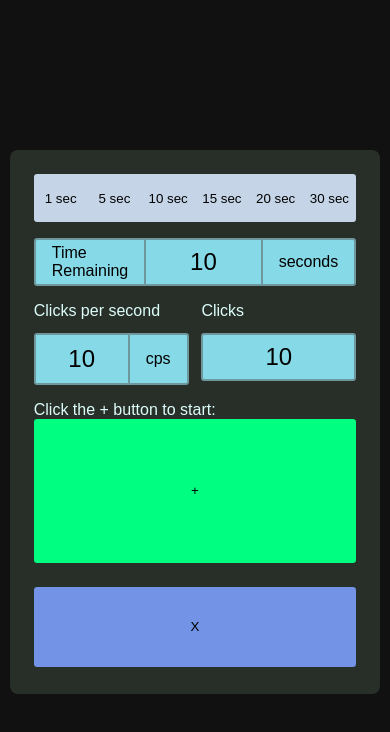
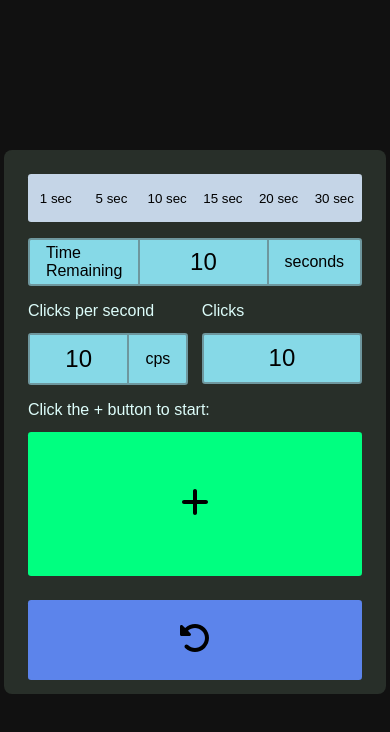
Before and after one commit to PaglaGamer0508/Click-speed-app-react-ts, a React (Vite) app: page / in a window 390 px wide. Shown: the top 732 px of the page. Built offline with nearby package versions, Linux system fonts and the light colour scheme.

Commit message:
Few more changes was made, and some optimization

```diff
--- a/src/components/click-speed/ClickSpeed.tsx
+++ b/src/components/click-speed/ClickSpeed.tsx
@@ -1,5 +1,7 @@
 import React from "react";
 import "./style.scss";
+import PlusIcon from "../../icons/plus.svg"
+import ResetIcon from "../../icons/reset.svg"
 
 const ClickSpeed: React.FC = () => {
   return (
@@ -40,8 +42,8 @@ const ClickSpeed: React.FC = () => {
       {/* Button Section */}
       <div id="btn-section">
         <span>Click the + button to start:</span>
-        <button id="plus-btn">+</button>
-        <button id="reset-btn">X</button>
+        <button id="plus-btn"><img src={PlusIcon} alt="Plus" /></button>
+        <button id="reset-btn"><img src={ResetIcon} alt="Reset" /></button>
       </div>
     </div>
   );
--- a/src/components/click-speed/style.scss
+++ b/src/components/click-speed/style.scss
@@ -10,7 +10,7 @@
   border-radius: 0.5rem;
 
   @media (max-width: 550px) {
-    width: 95%;
+    width: 98%;
   }
 
   span {
@@ -123,6 +123,7 @@
 
       input {
         border-radius: 0.2rem;
+        height: 3.2rem;
       }
     }
   }
@@ -132,22 +133,38 @@
       width: 100%;
       border-radius: 0.2rem;
       border: none;
-      transition: all 50ms linear;
+      transition: all 30ms linear;
+
+      img {
+        height: 2rem;
+      }
 
       &:active {
         transform: scale(0.97);
       }
     }
 
+    span{
+      display: block;
+    }
+
     #plus-btn {
       height: 9rem;
       margin-bottom: 1.5rem;
       background: $primary-button-color;
+
+      &:hover {
+        background: $primary-button-color-hover;
+      }
     }
 
     #reset-btn {
       height: 5rem;
       background: $button-color;
+
+      &:hover {
+        background: $button-color-hover;
+      }
     }
   }
 }
--- a/src/scss/_variables.scss
+++ b/src/scss/_variables.scss
@@ -3,9 +3,11 @@
 $text-color: #edfded;           // Primary color: #edfded (RGB: 237, 253, 237)
 $secondary-color: #111111;         // Secondary color: #000000 (RGB: 0, 0, 0)
 $primary-button-color: #00ff80;    // Primary Button color: #3fe994 (RGB: 63, 233, 148)
+$primary-button-color-hover: #00ce67;    // Primary Button color: #3fe994 (RGB: 63, 233, 148)
 $secondary-button-color: #c5d5e7;  // Secondary Button color: #042020 (RGB: 4, 32, 32)
 $secondary-button-color-hover: #abbbcc;
 $primary-color: #86d9e7;            // Accent color: #14adad (RGB: 20, 173, 173)
 $text-color: #ddfdfa;
 $background-color: #282f29;
-$button-color: #7293e6;
+$button-color: #5c84eb;
+$button-color-hover: rgb(78, 112, 197);
```
